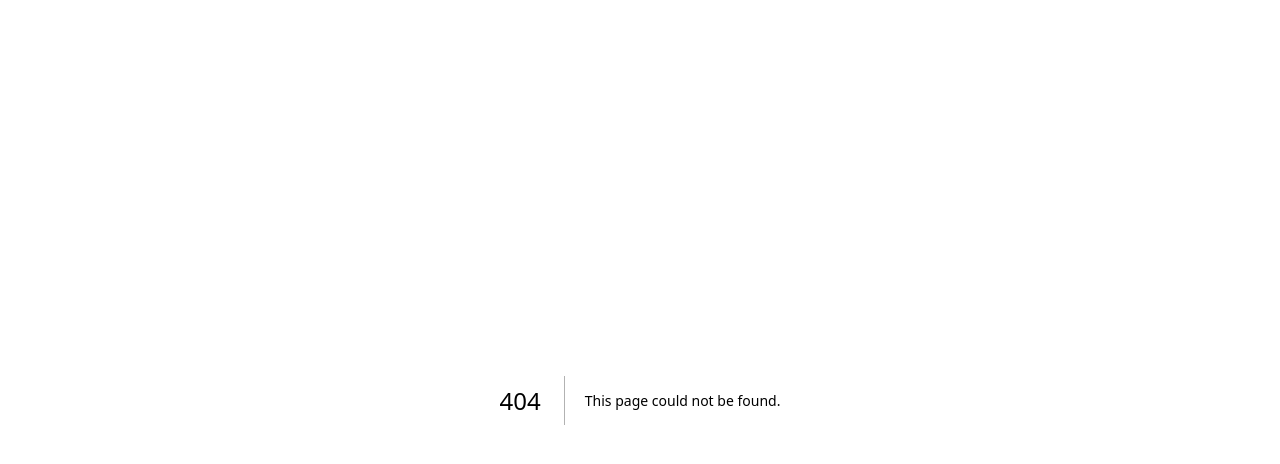
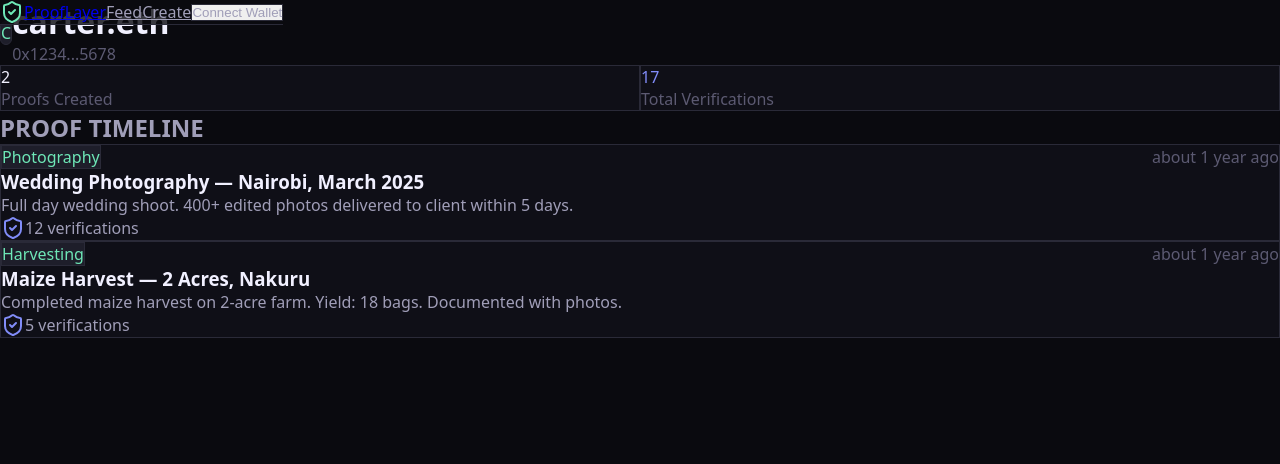
Before and after one commit to Carter254g/prooflayer, a Next.js app: page /profile/0x1234567890abcdef1234567890abcdef12345678 in a window 1280 px wide. Before the commit this address had no page. Shown: the top 464 px of the page. Built offline with nearby package versions, Linux system fonts and the light colour scheme.

Commit message:
feat: proof detail page and user profile timeline

```diff
--- /dev/null
+++ b/app/(app)/profile/[address]/page.tsx
@@ -0,0 +1,70 @@
+import PageWrapper from "@/components/layout/PageWrapper";
+import { MOCK_PROOFS, MOCK_USERS } from "@/lib/mock-data";
+import { categoryLabel, timeAgo, shortWallet } from "@/lib/utils";
+import { ShieldCheck } from "lucide-react";
+
+export default function ProfilePage({ params }: { params: { address: string } }) {
+  const user = MOCK_USERS.find((u) => u.wallet === params.address) ?? MOCK_USERS[0];
+  const userProofs = MOCK_PROOFS.filter((p) => p.creator.id === user.id);
+  const totalVerifications = userProofs.reduce((sum, p) => sum + p.verificationCount, 0);
+
+  return (
+    <PageWrapper>
+      <div className="max-w-2xl">
+
+        {/* Profile header */}
+        <div className="flex items-center gap-4 mb-8">
+          <div className="w-14 h-14 rounded-full bg-[#1E1E2A] border border-[#2A2A38] flex items-center justify-center text-xl text-[#6EE7B7]">
+            {user.ensName?.[0].toUpperCase() ?? "?"}
+          </div>
+          <div>
+            <h1 className="text-xl font-bold text-white">
+              {user.ensName ?? shortWallet(user.wallet)}
+            </h1>
+            <p className="text-sm text-[#5C5A72]">{shortWallet(user.wallet)}</p>
+          </div>
+        </div>
+
+        {/* Stats */}
+        <div className="grid grid-cols-2 gap-3 mb-8">
+          <div className="bg-[#0F0F17] border border-[#2A2A38] rounded-xl p-4">
+            <p className="text-2xl font-bold text-white">{userProofs.length}</p>
+            <p className="text-xs text-[#5C5A72] mt-1">Proofs Created</p>
+          </div>
+          <div className="bg-[#0F0F17] border border-[#2A2A38] rounded-xl p-4">
+            <p className="text-2xl font-bold text-[#818CF8]">{totalVerifications}</p>
+            <p className="text-xs text-[#5C5A72] mt-1">Total Verifications</p>
+          </div>
+        </div>
+
+        {/* Timeline */}
+        <h2 className="text-sm font-semibold text-[#A09EB8] mb-4 uppercase tracking-wider">
+          Proof Timeline
+        </h2>
+
+        <div className="flex flex-col gap-4">
+          {userProofs.map((proof) => (
+            <div
+              key={proof.id}
+              className="border border-[#2A2A38] rounded-xl p-5 bg-[#0F0F17] hover:border-[#3D3D52] transition-all"
+            >
+              <div className="flex items-center justify-between mb-2">
+                <span className="text-xs px-2 py-1 rounded-md bg-[#1E1E2A] text-[#6EE7B7] border border-[#2A2A38]">
+                  {categoryLabel(proof.category)}
+                </span>
+                <span className="text-xs text-[#5C5A72]">{timeAgo(proof.createdAt)}</span>
+              </div>
+              <h3 className="text-white font-semibold mb-1">{proof.title}</h3>
+              <p className="text-sm text-[#A09EB8] mb-3">{proof.description}</p>
+              <div className="flex items-center gap-1 text-xs text-[#A09EB8]">
+                <ShieldCheck className="w-3.5 h-3.5 text-[#818CF8]" />
+                <span>{proof.verificationCount} verifications</span>
+              </div>
+            </div>
+          ))}
+        </div>
+
+      </div>
+    </PageWrapper>
+  );
+}
--- /dev/null
+++ b/app/(app)/proof/[id]/page.tsx
@@ -0,0 +1,77 @@
+import PageWrapper from "@/components/layout/PageWrapper";
+import { MOCK_PROOFS } from "@/lib/mock-data";
+import { categoryLabel, timeAgo, shortWallet } from "@/lib/utils";
+import { ShieldCheck, ExternalLink } from "lucide-react";
+
+export default function ProofPage({ params }: { params: { id: string } }) {
+  const proof = MOCK_PROOFS.find((p) => p.id === params.id) ?? MOCK_PROOFS[0];
+  const explorerUrl = "https://explorer.pharos.network/tx/" + proof.txHash;
+
+  return (
+    <PageWrapper>
+      <div className="max-w-2xl">
+
+        <div className="flex items-center gap-2 mb-4">
+          <div className="w-8 h-8 rounded-full bg-[#1E1E2A] border border-[#2A2A38] flex items-center justify-center text-sm text-[#6EE7B7]">
+            {proof.creator.ensName?.[0].toUpperCase() ?? "?"}
+          </div>
+          <div>
+            <p className="text-sm text-white">
+              {proof.creator.ensName ?? shortWallet(proof.creator.wallet)}
+            </p>
+            <p className="text-xs text-[#5C5A72]">{timeAgo(proof.createdAt)}</p>
+          </div>
+        </div>
+
+        <h1 className="text-2xl font-bold text-white mb-2">{proof.title}</h1>
+
+        <span className="text-xs px-2 py-1 rounded-md bg-[#1E1E2A] text-[#6EE7B7] border border-[#2A2A38]">
+          {categoryLabel(proof.category)}
+        </span>
+
+        <p className="text-sm text-[#A09EB8] mt-4 mb-6">{proof.description}</p>
+
+        {proof.mediaUrls.length > 0 && (
+          <div className="rounded-xl overflow-hidden border border-[#2A2A38] mb-6">
+            <img
+              src={proof.mediaUrls[0]}
+              alt={proof.title}
+              className="w-full object-cover max-h-80"
+            />
+          </div>
+        )}
+
+        <div className="bg-[#0F0F17] border border-[#2A2A38] rounded-xl p-4 mb-6">
+          <p className="text-xs text-[#5C5A72] mb-1">On-chain status</p>
+          <div className="flex items-center justify-between">
+            <span className={proof.status === "anchored" ? "text-sm font-medium text-[#6EE7B7]" : proof.status === "pending" ? "text-sm font-medium text-yellow-400" : "text-sm font-medium text-[#5C5A72]"}>
+              {proof.status.charAt(0).toUpperCase() + proof.status.slice(1)}
+            </span>
+            {proof.txHash && (
+              <a href={explorerUrl} target="_blank" rel="noopener noreferrer" className="flex items-center gap-1 text-xs text-[#818CF8] hover:underline">
+                View tx <ExternalLink className="w-3 h-3" />
+              </a>
+            )}
+          </div>
+        </div>
+
+        <div className="bg-[#0F0F17] border border-[#2A2A38] rounded-xl p-4 mb-6">
+          <div className="flex items-center gap-2 mb-1">
+            <ShieldCheck className="w-4 h-4 text-[#818CF8]" />
+            <p className="text-sm text-white font-medium">
+              {proof.verificationCount} Verifications
+            </p>
+          </div>
+          <p className="text-xs text-[#5C5A72]">
+            Verified by {proof.verificationCount} unique wallets on-chain.
+          </p>
+        </div>
+
+        <button className="w-full border border-[#818CF8] text-[#818CF8] hover:bg-[#818CF8] hover:text-white font-semibold rounded-lg py-2.5 text-sm transition-all">
+          Verify this Proof
+        </button>
+
+      </div>
+    </PageWrapper>
+  );
+}
```
